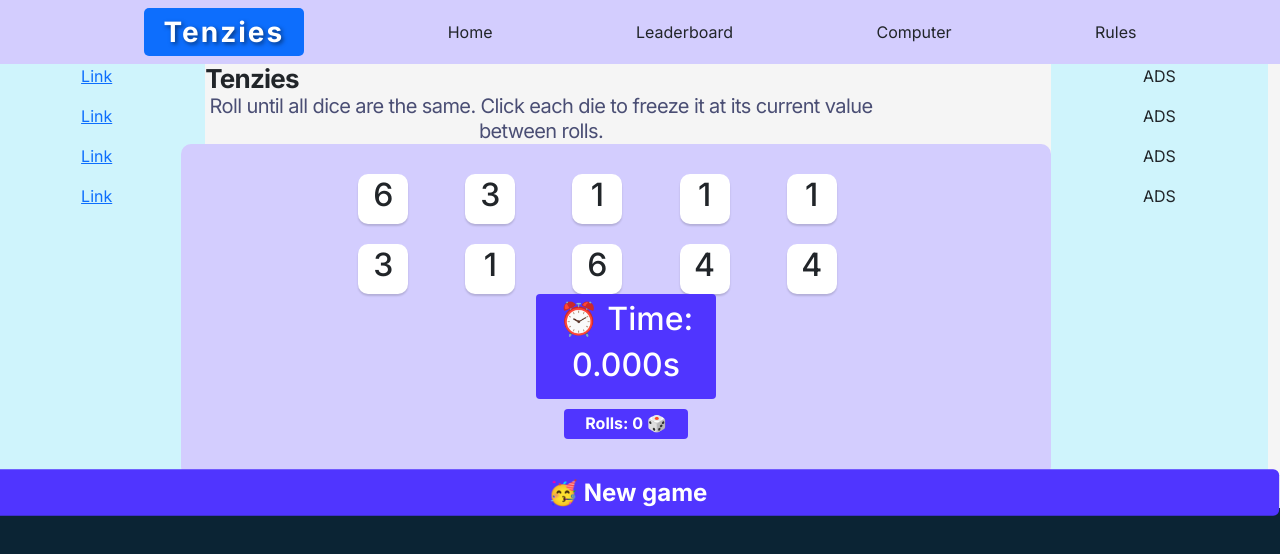
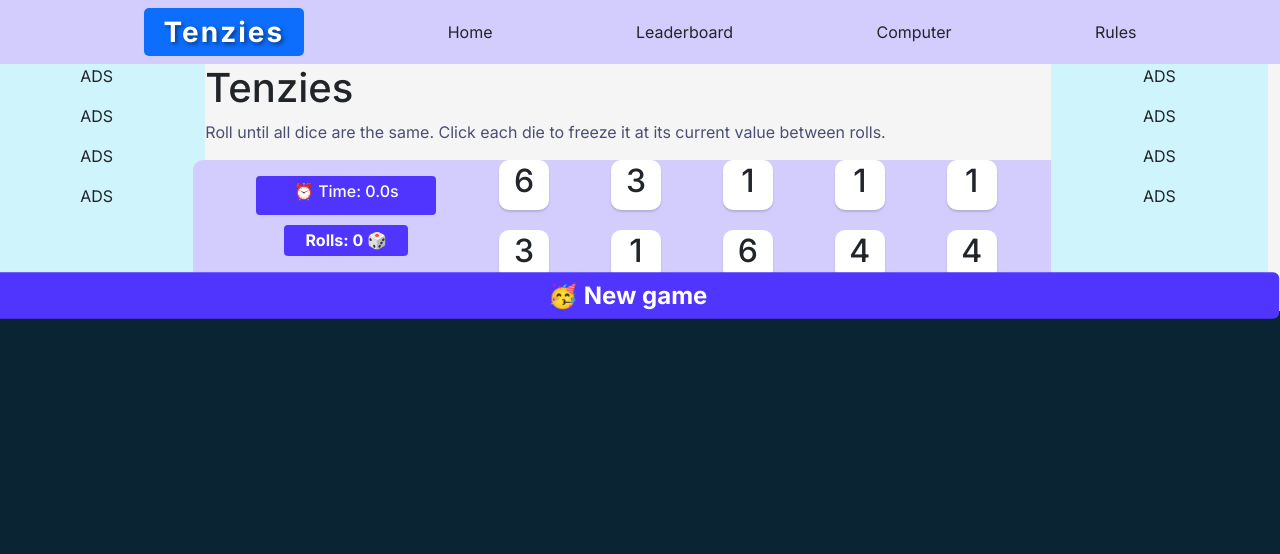
Before and after one commit to MatthewKokin/TenziesGame, a React (Vite) app: page / in a window 1280 px wide. Shown: the top 554 px of the page. Built offline with nearby package versions, Linux system fonts and the light colour scheme.

Commit message:
work in progress

```diff
--- a/src/components/Home/Home.css
+++ b/src/components/Home/Home.css
@@ -37,7 +37,13 @@ body {
  background-color: #F5F5F5;
 }
 .stats{
-    margin-left: 20px;
+    display: flex;
+    flex-direction: column;
+    align-items: center;
+    justify-content: center;
+}
+
+.field{
     display: flex;
     flex-direction: column;
     align-items: center;
@@ -50,28 +56,11 @@ body {
     align-items: center;
     justify-content: space-evenly;
     background-color: #D3CDFE;
-    padding: 30px;
     border-radius: 10px;
 }
 
 
-.field h1 {
-    margin: 0px;
-    font-size: 26px;
-    font-weight: 700;
-    line-height: 30px;
-    letter-spacing: -0.03em;
-    text-align: center;
-}
-
 .field p {
-    margin: 0px;
-    width: 80%;
-    font-size: 20px;
-    font-weight: 400;
-    line-height: 25px;
-    letter-spacing: -0.03em;
-    text-align: center;
     color: #4A4E74;
 }
 
--- a/src/components/Home/Home.jsx
+++ b/src/components/Home/Home.jsx
@@ -103,33 +103,24 @@ function Home() {
     </div>
   )
 
-  const linkEl = (
-    <div className="col-sm-2 sidenav p-0 bg-info-subtle">
-      <p><a href="#">Link</a></p>
-      <p><a href="#">Link</a></p>
-      <p><a href="#">Link</a></p>
-      <p><a href="#">Link</a></p>
-    </div>
-  )
-
 
   return (
     <>
       <div className="container-fluid text-center p-0 main">
         <div className="row content">
-          {linkEl}
+          {addsEl}
           <div className=" field row col-sm-8 text-left p-0" onClick={finishWinningAnimation}>
             {gameWon && <Confetti />}
             {gameWon && <img src={gif} className='winning-img' alt="Winning celebration" />}
             <h1 className='row'>Tenzies</h1>
             <p className='row'>Roll until all dice are the same. Click each die to freeze it at its current value between rolls.</p>
             <div className='play-area row'>
-                  <div className='dice-container col-8'>
-                    {diceElements}
-                  </div>
-                  <div className='stats col-4'>
+              <div className='stats col-4 d-flex flex-row flex-md-column'>
                 <Timer handleClick={rollDice} isRunning={isRunning} />
                 <h2 className='rolls'>Rolls: {rollCount} 🎲</h2>
+              </div>
+              <div className='dice-container col-md-8 col-12'>
+                {diceElements}
               </div>
             </div>
             <button onClick={rollDice}> {
--- a/src/components/Timer/Timer.css
+++ b/src/components/Timer/Timer.css
@@ -8,9 +8,10 @@
 
 .timer {
   display: flex;
+  justify-content: center;
+  align-items: center;
   font-size: 16px;
   font-weight: 700;
-  line-height: 19px;
   text-align: center;
   background-color: #5035FF;
   color: white;
@@ -18,6 +19,8 @@
   border-radius: 4px;
   padding: 5.76px 21.12px 6.1px 21.21px;
   width: 180px;
-  /* Fixed width - adjust as needed */
-  display: inline-block;
 }
+
+.timer h3{
+  font-size: 16px;
+}
--- a/src/components/Timer/Timer.jsx
+++ b/src/components/Timer/Timer.jsx
@@ -25,13 +25,12 @@ function Timer({ isRunning }) {
     return () => clearInterval(interval);
   }, [isRunning, passedTime]);
 
-  const time = (passedTime / 1000).toFixed(3)
+  const time = (passedTime / 1000).toFixed(1)
 
   return (
     <div className='timer-container'>
       <div className='timer'>
-        <h2>⏰ Time:</h2>
-        <h2>{time}s</h2>
+        <h3>⏰ Time: {time}s</h3>
       </div>
     </div>
   )
```
Lines whose indentation alone changed are shown as unchanged.
